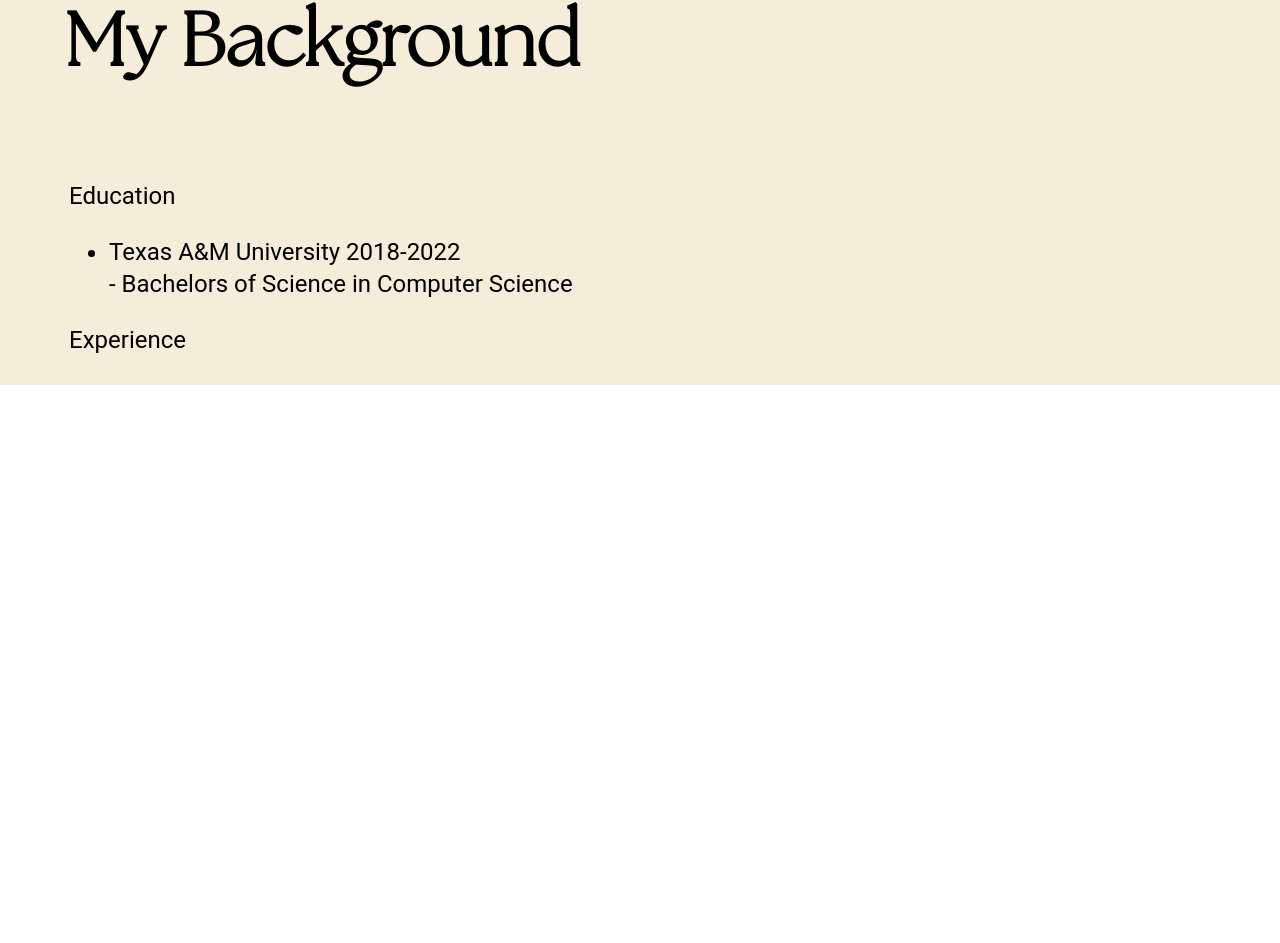
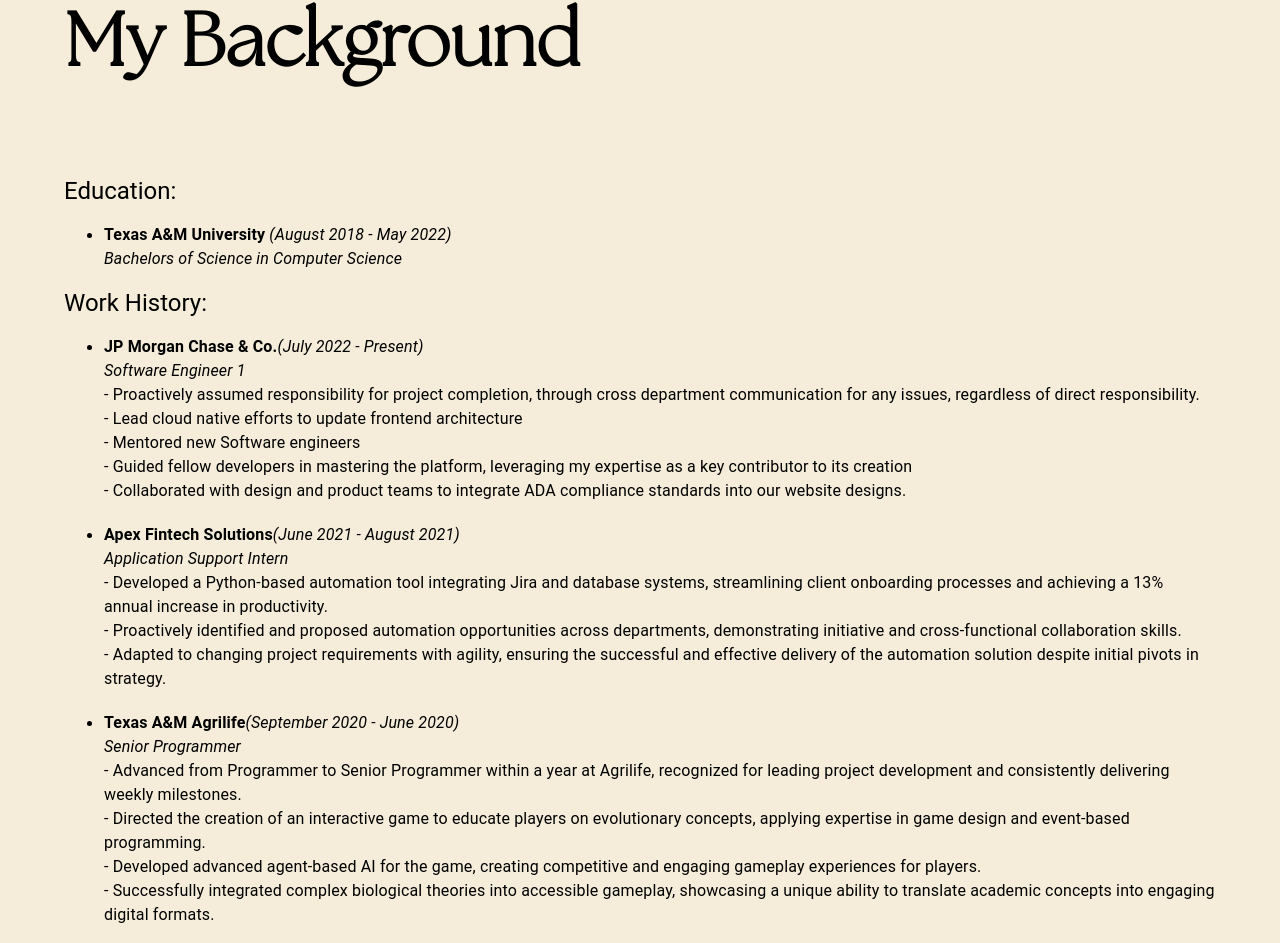
Before and after one commit to samuelj1323/portfolio, a React (Create React App) app: page / in a window 1280 px wide. Shown: the part 1697-2640 px from the top of the page. Before the commit the page ends 2082 px from the top, so only its background shows below. Built offline with nearby package versions, Linux system fonts and the light colour scheme.

Commit message:
Updated experience

```diff
--- a/src/Pages/BackgroundPage.jsx
+++ b/src/Pages/BackgroundPage.jsx
@@ -3,14 +3,99 @@
 const BackgroundPage = () => {
   const theme = useTheme();
 
-  const Education = () => {};
+  const Education = () => {
+    return (
+      <div>
+        <Typography variant="h5">Education: </Typography>
+        <ul>
+          <>
+            <li>
+              <Typography variant="body1">
+                <b>Texas A&M University </b>
+                <i>(August 2018 - May 2022)</i>
+                <br />
+                <i>Bachelors of Science in Computer Science</i>
+              </Typography>
+            </li>
+          </>
+        </ul>
+      </div>
+    );
+  };
 
   const WorkHistory = () => {
     return (
       <div>
-        <Typography>Work History: </Typography>
+        <Typography variant="h5">Work History: </Typography>
         <ul>
-          <li>JP Morgan Chase & Co.</li>
+          <>
+            <li>
+              <Typography>
+                <b>JP Morgan Chase & Co.</b>
+                <i>(July 2022 - Present)</i>
+                <br />
+                <i>Software Engineer 1 </i>
+              </Typography>
+            </li>
+            <Typography>
+              - Proactively assumed responsibility for project completion,
+              through cross department communication for any issues, regardless
+              of direct responsibility. <br /> - Lead cloud native efforts to
+              update frontend architecture <br />- Mentored new Software
+              engineers <br /> - Guided fellow developers in mastering the
+              platform, leveraging my expertise as a key contributor to its
+              creation <br /> - Collaborated with design and product teams to
+              integrate ADA compliance standards into our website designs.
+            </Typography>
+          </>
+          <br />
+          <>
+            <li>
+              <Typography>
+                <b>Apex Fintech Solutions</b>
+                <i>(June 2021 - August 2021)</i>
+                <br />
+                <i>Application Support Intern </i>
+              </Typography>
+            </li>
+            <Typography>
+              - Developed a Python-based automation tool integrating Jira and
+              database systems, streamlining client onboarding processes and
+              achieving a 13% annual increase in productivity. <br />
+              - Proactively identified and proposed automation opportunities
+              across departments, demonstrating initiative and cross-functional
+              collaboration skills.
+              <br />
+              - Adapted to changing project requirements with agility, ensuring
+              the successful and effective delivery of the automation solution
+              despite initial pivots in strategy.
+              <br />
+            </Typography>
+          </>
+          <br />
+          <>
+            <li>
+              <Typography>
+                <b>Texas A&M Agrilife</b>
+                <i>(September 2020 - June 2020)</i>
+                <br />
+                <i>Senior Programmer </i>
+              </Typography>
+            </li>
+            <Typography>
+              - Advanced from Programmer to Senior Programmer within a year at
+              Agrilife, recognized for leading project development and
+              consistently delivering weekly milestones.
+              <br /> - Directed the creation of an interactive game to educate
+              players on evolutionary concepts, applying expertise in game
+              design and event-based programming. <br />- Developed advanced
+              agent-based AI for the game, creating competitive and engaging
+              gameplay experiences for players.
+              <br /> - Successfully integrated complex biological theories into
+              accessible gameplay, showcasing a unique ability to translate
+              academic concepts into engaging digital formats.
+            </Typography>
+          </>
         </ul>
       </div>
     );
@@ -22,6 +107,7 @@
         style={{
           backgroundColor: theme.palette.background.default,
           display: "flex",
+          minHeight: "100vh",
           flex: 1,
         }}
       >
@@ -35,7 +121,7 @@
         >
           <Container>
             <Grid container spacing={3} style={{ paddingTop: "100px" }}>
-              <Grid item xs={12} md={7}>
+              <Grid item xs={12}>
                 <Typography
                   style={{
                     color: theme.palette.text.primary,
@@ -57,23 +143,9 @@
                   }}
                   spacing={2}
                 />
-                <div
-                  variant="outlined"
-                  style={{
-                    color: theme.palette.text.primary,
-                    padding: "5px",
-                  }}
-                >
-                  <Typography variant="h5">
-                    Education
-                    <ul>
-                      <li>Texas A&M University 2018-2022</li>
-                      <>- Bachelors of Science in Computer Science</>
-                    </ul>
-                    Experience
-                    <ul></ul>
-                  </Typography>
-                </div>
+
+                <Education />
+                <WorkHistory />
               </Grid>
             </Grid>
           </Container>
```
